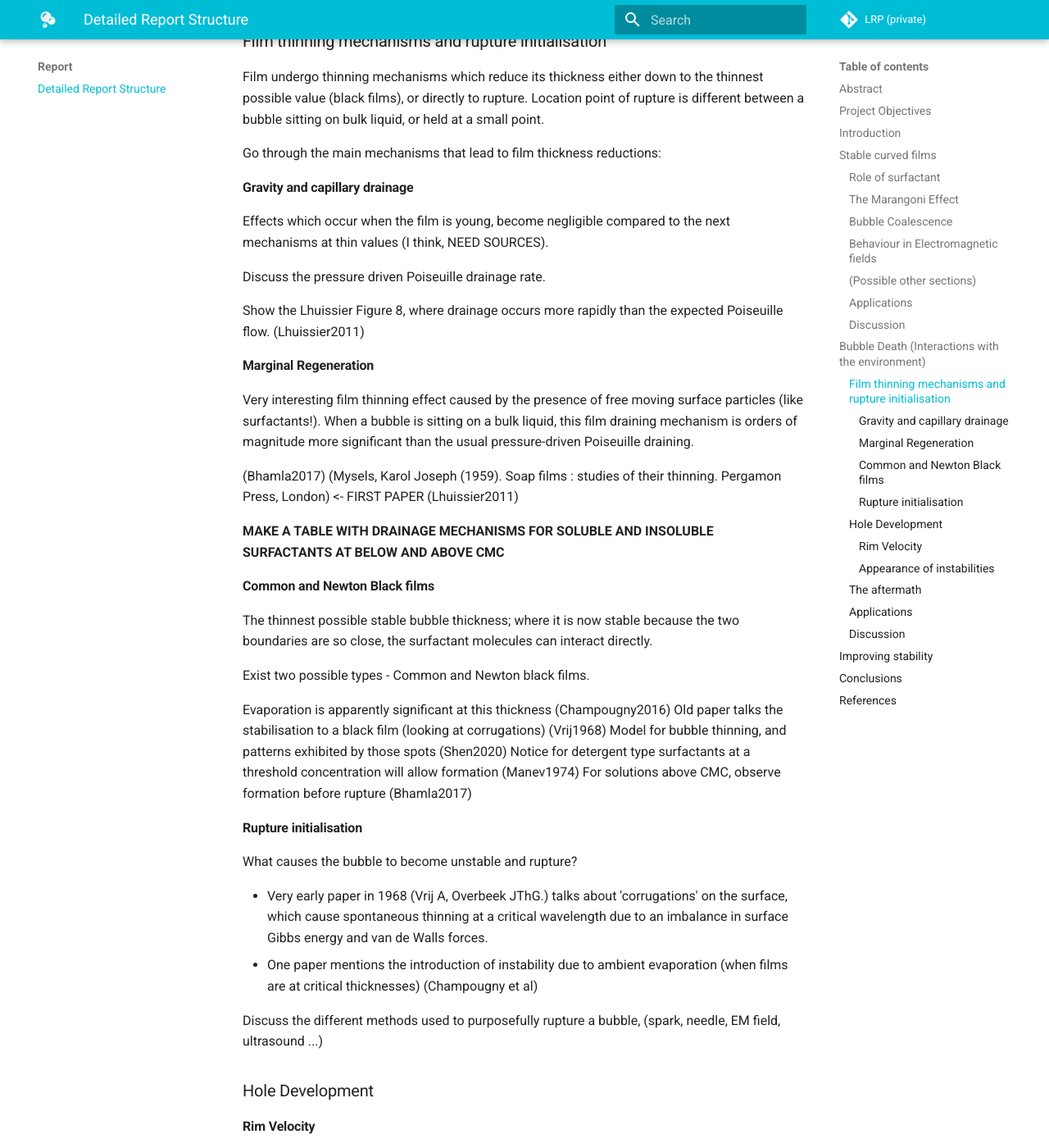
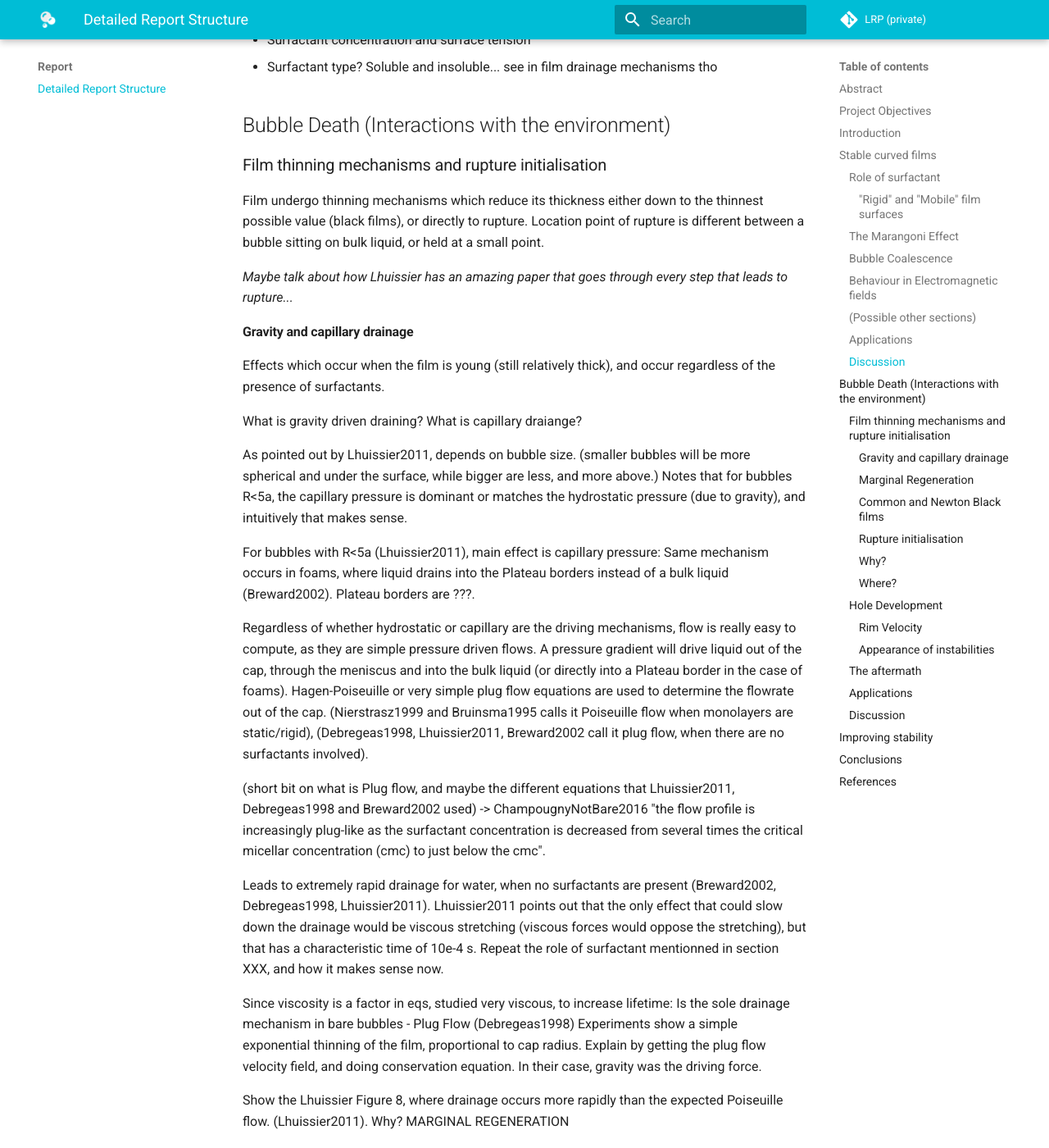
Before and after one commit to RabidSheep55/LRP, an MkDocs documentation site: the page built from Content/Structure.md, in a window 1280 px wide and 1400 px high, scrolled down 2756 px. Shown: the whole window at 82% size. Built offline with MkDocs 1.6.1 and Material for MkDocs 9.7.7, drawn with Linux system fonts in a browser that asks for light colours; comment, search, counter and statistics services are not loaded; some of the changed text lies outside the part shown.

Commit message:
A lot more work

```diff
--- a/Content/Structure.md
+++ b/Content/Structure.md
@@ -34,8 +34,13 @@
 (Manev E, Scheludko A, Exerowa D 1974)
 (Sane A, Mandre S, Kim I. 2018)
 (Modini RL et al 2013)
-(Champougny L et al 2016)
+(ChampougnyNotBare2016)
 (Bhamla MS et al 2017): stability ++ with surfactant
+
+#### "Rigid" and "Mobile" film surfaces
+Based on surfactant solubility and viscosity (Bruinsma1995)
+Drainage mechansisms are studied in detail (Bhamla2017)
+
 
 ### The Marangoni Effect
 Very prevalent effect, which is the driving mechanism behind the transient structures observed on bubble surface (different thicknesses lead to different light interference resulting in colours).
@@ -73,6 +78,8 @@
 Elaboration *CRITICAL VIEW*
 2 Paragraphs even
 
+Talk about the thickness models -> Lhuissier2011's one was backed up by Modini2013.
+
 - Surfactant concentration and surface tension
 - Surfactant type? Soluble and insoluble... see in film drainage mechanisms tho
 
@@ -80,21 +87,40 @@
 ### Film thinning mechanisms and rupture initialisation
 Film undergo thinning mechanisms which reduce its thickness either down to the thinnest possible value (black films), or directly to rupture. Location point of rupture is different between a bubble sitting on bulk liquid, or held at a small point.
 
-Go through the main mechanisms that lead to film thickness reductions:
+*Maybe talk about how Lhuissier has an amazing paper that goes through every step that leads to rupture...*
+
 #### Gravity and capillary drainage
-Effects which occur when the film is young, become negligible compared to the next mechanisms at thin values (I think, NEED SOURCES).
+Effects which occur when the film is young (still relatively thick), and occur regardless of the presence of surfactants.
 
-Discuss the pressure driven Poiseuille drainage rate.
+What is gravity driven draining?
+What is capillary draiange?
 
-Show the Lhuissier Figure 8, where drainage occurs more rapidly than the expected Poiseuille flow. (Lhuissier2011)
+As pointed out by Lhuissier2011, depends on bubble size. (smaller bubbles will be more spherical and under the surface, while bigger are less, and more above.) Notes that for bubbles R<5a, the capillary pressure is dominant or matches the hydrostatic pressure (due to gravity), and intuitively that makes sense.
 
+For bubbles with R<5a (Lhuissier2011), main effect is capillary pressure:  Same mechanism occurs in foams, where liquid drains into the Plateau borders instead of a bulk liquid (Breward2002). Plateau borders are ???.
+
+Regardless of whether hydrostatic or capillary are the driving mechanisms, flow is really easy to compute, as they are simple pressure driven flows. A pressure gradient will drive liquid out of the cap, through the meniscus and into the bulk liquid (or directly into a Plateau border in the case of foams). Hagen-Poiseuille or very simple plug flow equations are used to determine the flowrate out of the cap. (Nierstrasz1999 and Bruinsma1995 calls it Poiseuille flow when monolayers are static/rigid), (Debregeas1998, Lhuissier2011, Breward2002 call it plug flow, when there are no surfactants involved).
+
+(short bit on what is Plug flow, and maybe the different equations that Lhuissier2011, Debregeas1998 and Breward2002 used) -> ChampougnyNotBare2016 "the flow profile is increasingly plug-like as the
+surfactant concentration is decreased from several times the critical micellar concentration (cmc) to just
+below the cmc".
+
+Leads to extremely rapid drainage for water, when no surfactants are present (Breward2002, Debregeas1998, Lhuissier2011). Lhuissier2011 points out that the only effect that could slow down the drainage would be viscous stretching (viscous forces would oppose the stretching), but that has a characteristic time of 10e-4 s. Repeat the role of surfactant mentionned in section XXX, and how it makes sense now.
+
+Since viscosity is a factor in eqs, studied very viscous, to increase lifetime:
+Is the sole drainage mechanism in bare bubbles - Plug Flow (Debregeas1998) Experiments show a simple exponential thinning of the film, proportional to cap radius. Explain by getting the plug flow velocity field, and doing conservation equation. In their case, gravity was the driving force.
+
+Show the Lhuissier Figure 8, where drainage occurs more rapidly than the expected Poiseuille flow. (Lhuissier2011). Why? MARGINAL REGENERATION
 
 #### Marginal Regeneration
 Very interesting film thinning effect caused by the presence of free moving surface particles (like surfactants!). When a bubble is sitting on a bulk liquid, this film draining mechanism is orders of magnitude more significant than the usual pressure-driven Poiseuille draining.
 
+*Easier to observe on flat films due to light, but also seen in bubbles*
+
 (Bhamla2017)
 (Mysels, Karol Joseph (1959). Soap films : studies of their thinning. Pergamon Press, London) <- FIRST PAPER
 (Lhuissier2011)
+(Breward2002) Also occurs in foams (bubbles connected to each other), with fluxes existing in the Plateau borders (the thicker parts where fluid accumulates in the boundaries)
 
 **MAKE A TABLE WITH DRAINAGE MECHANISMS FOR SOLUBLE AND INSOLUBLE SURFACTANTS AT BELOW AND ABOVE CMC**
 
@@ -103,19 +129,25 @@
 
 Exist two possible types - Common and Newton black films.
 
-Evaporation is apparently significant at this thickness (Champougny2016)
+Evaporation is apparently significant at this thickness (ChampougnyEvap2018)
 Old paper talks the stabilisation to a black film (looking at corrugations) (Vrij1968)
 Model for bubble thinning, and patterns exhibited by those spots (Shen2020)
 Notice for detergent type surfactants at a threshold concentration will allow formation (Manev1974)
 For solutions above CMC, observe formation before rupture (Bhamla2017)
 
 #### Rupture initialisation
+Discuss the different methods used to purposefully rupture a bubble, (spark, needle, EM field, ultrasound ...)
+
+#### Why?
 What causes the bubble to become unstable and rupture?
+- (Vrij1968) Very early paper in 1968 talks about 'corrugations' on the surface, which cause spontaneous thinning at a critical wavelength due to an imbalance in surface Gibbs energy and van de Walls forces.
+- (ChampougnyEvap2018) mentions the introduction of instability due to ambient evaporation (when films are at critical thicknesses)
+- (Debregeas1998) High viscosity "bare" bubbles, said to burst when (at h ~ 70nm) "long-range Van der Waals interactions enhance film thinning"
 
-- Very early paper in 1968 (Vrij A, Overbeek JThG.) talks about 'corrugations' on the surface, which cause spontaneous thinning at a critical wavelength due to an imbalance in surface Gibbs energy and van de Walls forces.
-- One paper mentions the introduction of instability due to ambient evaporation (when films are at critical thicknesses) (Champougny et al)
+#### Where?
+When the main drainage mechanism is not Marginal regeneration (either capillary or hydrostatic), there is radial symmetry, and hole nucleates at top of bubble (Debregeas1998, ChampougnyNotBare2016).
 
-Discuss the different methods used to purposefully rupture a bubble, (spark, needle, EM field, ultrasound ...)
+And how the position of the hole depends on surfactant concentration (ChampougnyNotBare2016).
 
 ### Hole Development
 #### Rim Velocity
@@ -154,6 +186,7 @@
 - Bubble make up
     - Surfactant concentration
     - Viscosity (more viscous live longer it seems, but don't form bubbles)
+    - Larger bubbles drain slower (Debregeas1998)
 - Environment (low-high humidity, velocities, EM field)
 
 Develop a few statements over 2-3 important points for each section
```
Also changed, not shown: Content/Notes.md (+1 -0 lines), Content/PaperData/Dying.md (+6 -0 lines), Content/PaperData/Stable.md (+9 -0 lines), Content/PaperData/Unsorted.md (+2 -0 lines), Content/papers.bib (+51 -2 lines).
